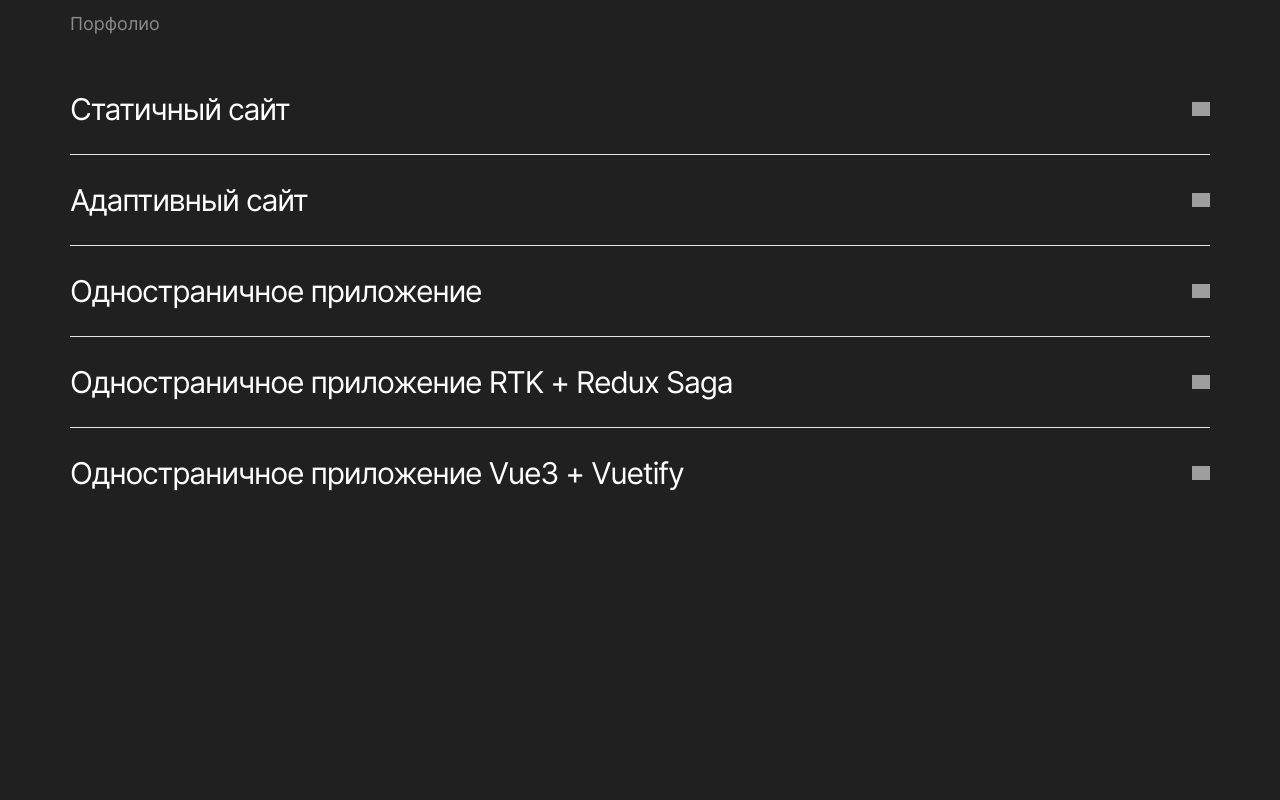
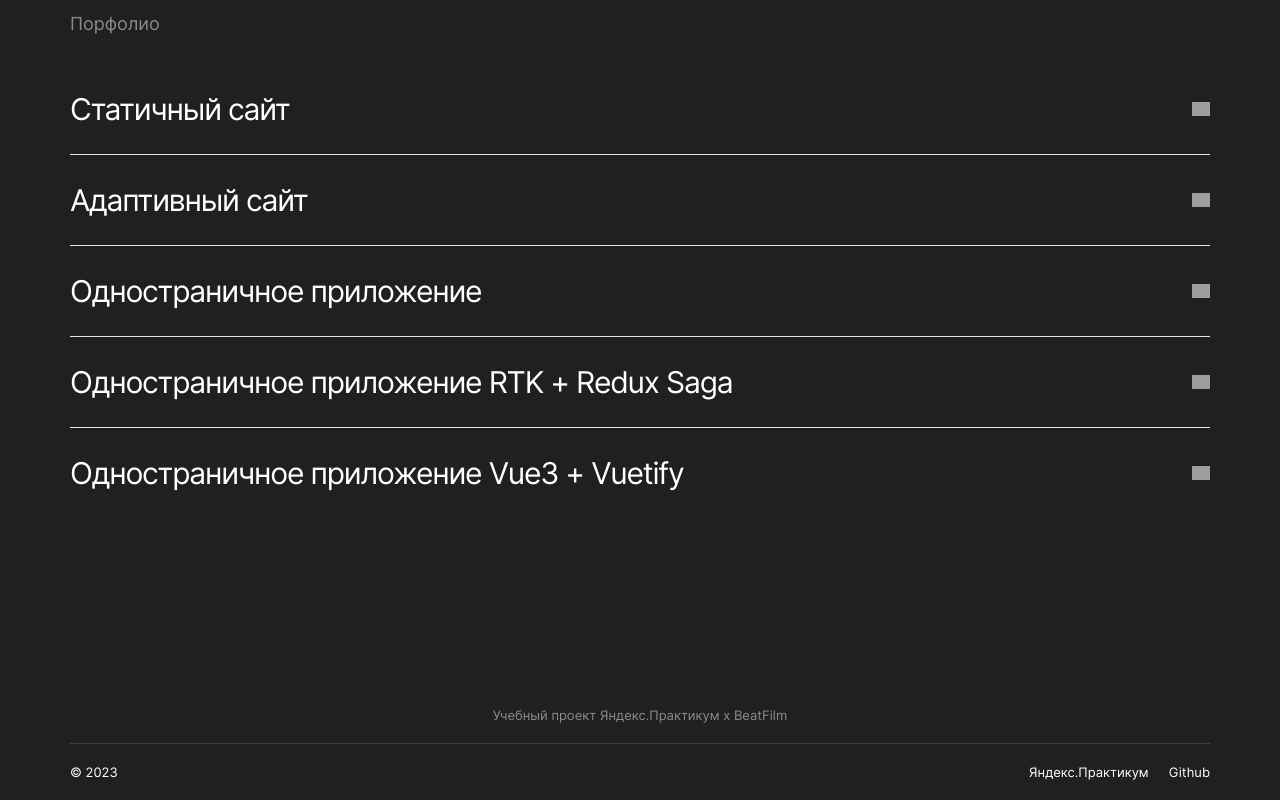
Before and after one commit to sasketeen/movies-explorer-frontend, a React (Create React App) app: page / in a window 1280 px wide. Shown: the part 2520-3320 px from the top of the page. Before the commit the page ends 3148 px from the top, so only its background shows below. Built offline with nearby package versions, Linux system fonts and the light colour scheme; grey boxes are pictures that could not be loaded.

Commit message:
feat: сверстал футер

```diff
--- /dev/null
+++ b/src/components/Footer/MyFooter.jsx
@@ -0,0 +1,39 @@
+import './MyFooter.scss';
+
+export default function MyFooter () {
+  return (
+    <footer className="footer">
+      <div className="container">
+        <p className="footer__caption">
+          Учебный проект Яндекс.Практикум х BeatFilm
+        </p>
+
+        <div className="footer__container">
+          <span className="footer__copy">&copy; 2023</span>
+          <ul className="footer__links-list">
+            <li>
+              <a
+                href="https://practicum.yandex.ru"
+                target="_blank"
+                rel="noopener noreferrer"
+                className="link footer__link"
+              >
+                Яндекс.Практикум
+              </a>
+            </li>
+            <li>
+              <a
+                href="https://github.com/sasketeen"
+                target="_blank"
+                rel="noopener noreferrer"
+                className="link footer__link"
+              >
+                Github
+              </a>
+            </li>
+          </ul>
+        </div>
+      </div>
+    </footer>
+  );
+}
--- /dev/null
+++ b/src/components/Footer/MyFooter.scss
@@ -0,0 +1,62 @@
+.footer {
+  padding: 79px 0 0;
+  font-weight: 400;
+  font-size: 13px;
+  line-height: 16px;
+
+  @media screen and (max-width: 420px) {
+    font-size: 12px;
+    line-height: 15px;
+  }
+
+  &__caption {
+    margin: 0;
+
+    color: var(--color-addition-gray1);
+    text-align: center;
+  }
+
+  &__container {
+    margin-top: 20px;
+    padding: 20px 0;
+    display: flex;
+    justify-content: space-between;
+
+    border-top: 1px solid var(--color-addition-darkGray6);
+
+    font-weight: 400;
+    font-size: 13px;
+    line-height: 16px;
+
+    @media screen and (max-width: 420px) {
+      padding-top: 30px;
+      flex-direction: column-reverse;
+      align-items: center;
+      gap: 30px;
+    }
+  }
+
+  &__copy {
+    @media screen and (max-width: 420px) {
+      color: var(--color-addition-gray1);
+    }
+  }
+
+  &__links-list {
+    margin: 0;
+    padding: 0;
+    list-style: none;
+    display: flex;
+    gap: 20px;
+
+    @media screen and (max-width: 420px) {
+      flex-direction: column;
+      align-items: center;
+      gap: 12px;
+    }
+  }
+
+  &__link {
+    color: var(--color-main-white);
+  }
+}
--- a/src/pages/MainPage/MainPage.jsx
+++ b/src/pages/MainPage/MainPage.jsx
@@ -4,6 +4,7 @@ import './MainPage.scss';
 import mainImage from '@/assets/images/mainpage-pic.svg';
 import myPhoto from '@/assets/images/my-photo.jpg';
 import { useRef } from 'react';
+import MyFooter from '../../components/Footer/MyFooter';
 
 export default function MainPage () {
   const projectSection = useRef();
@@ -202,6 +203,7 @@ export default function MainPage () {
           </div>
         </section>
       </main>
+      <MyFooter />
     </>
   );
 }
--- a/src/pages/MainPage/MainPage.scss
+++ b/src/pages/MainPage/MainPage.scss
@@ -557,7 +557,7 @@
   margin-left: 15px;
 
   background: url(../../assets/images/arrow.svg) center/contain no-repeat;
-  transition: transform .2s ease-out;
+  transition: transform 0.2s ease-out;
 
   @media screen and (max-width: 768px) {
     min-width: calc(11px + 7 * ((100vw - 420px) / (768 - 420)));
@@ -568,5 +568,4 @@
     min-width: 11px;
     height: 10px;
   }
-
 }
```
